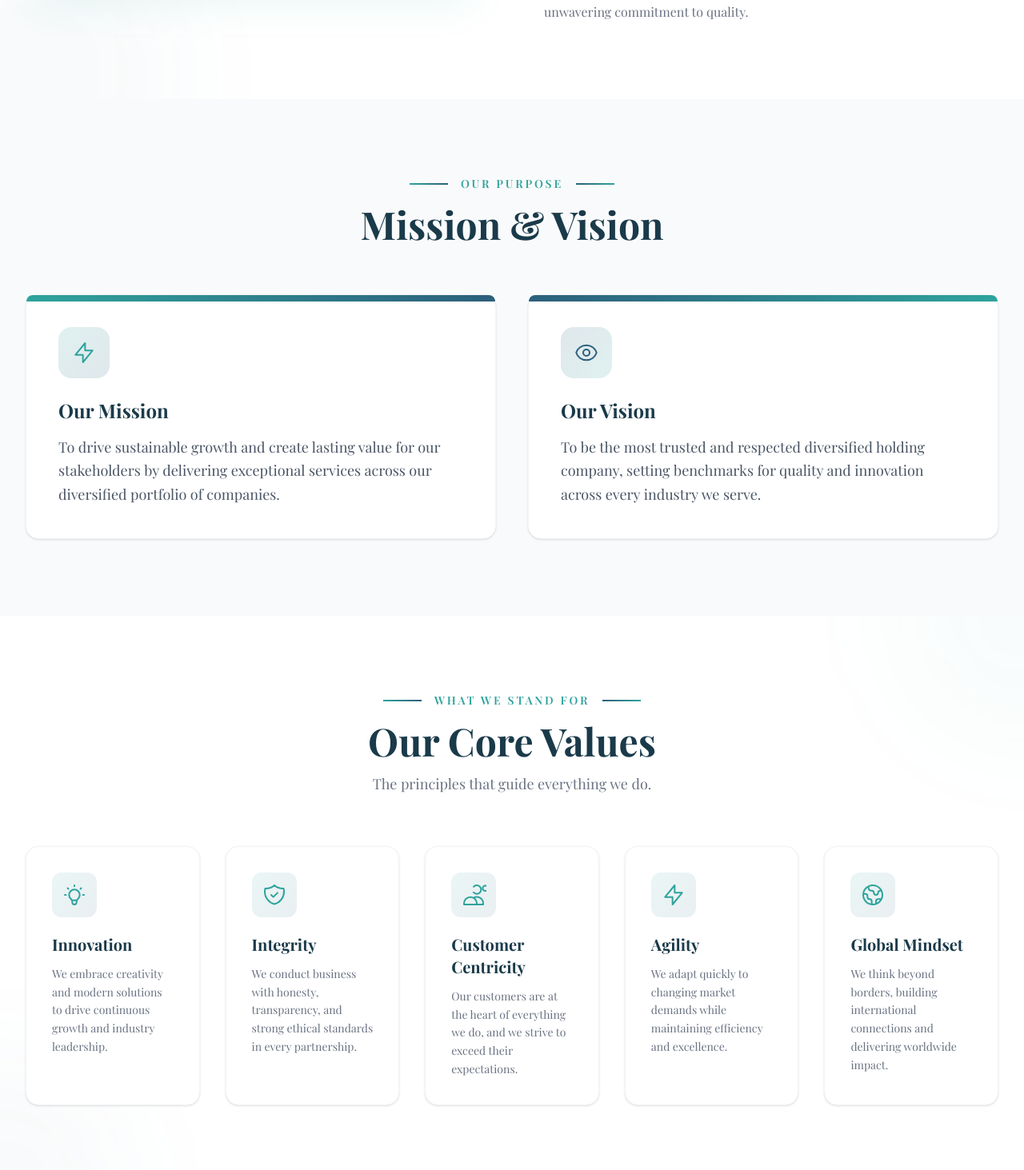
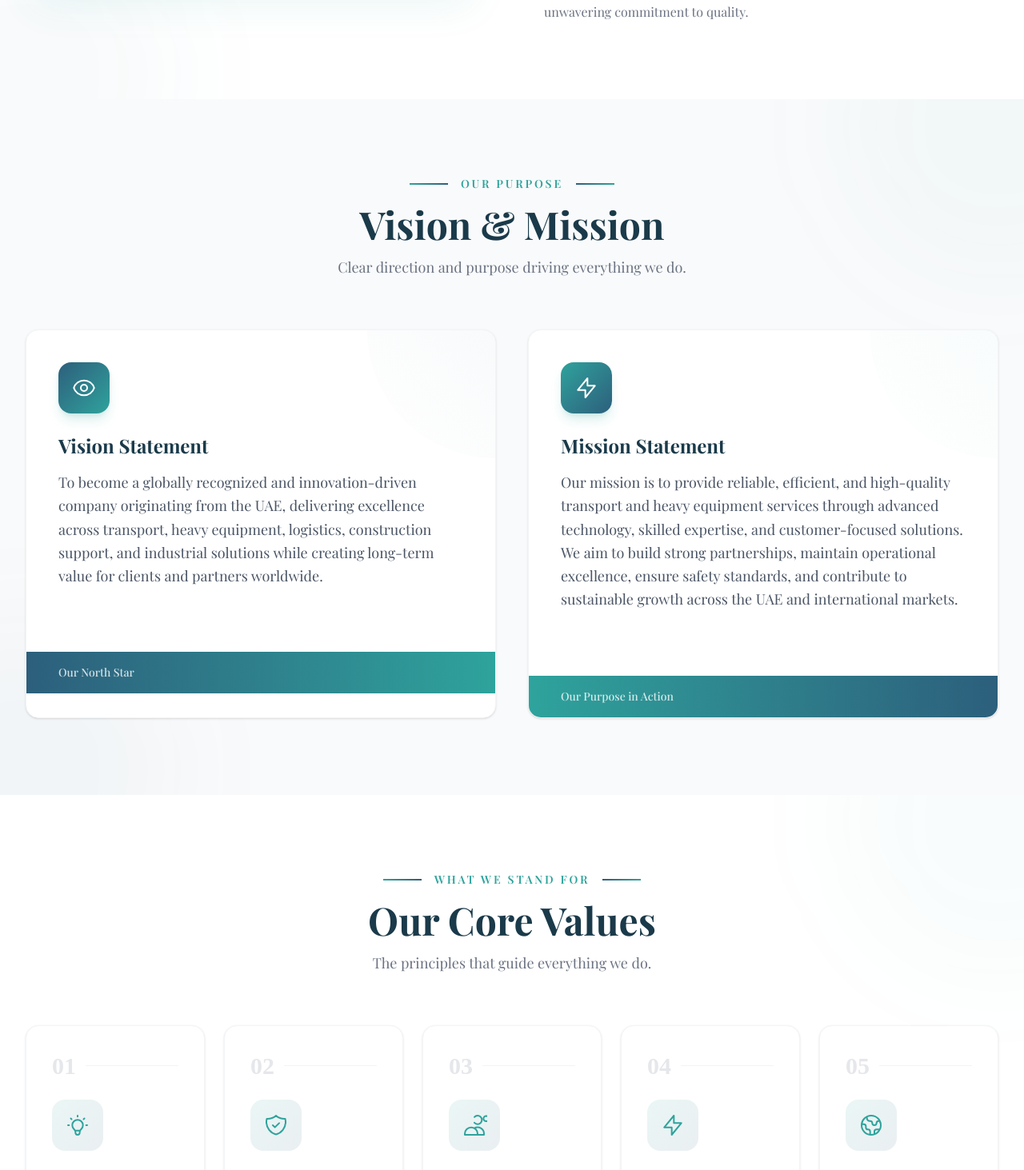
Before and after one commit to graphicsfaisal90-max/venturis-holdings, a React (Vite) app: page /about in a window 1280 px wide. Shown: the part 1644-3107 px from the top of the page at 80% size. Built offline with nearby package versions, Linux system fonts and the light colour scheme; no server answers; a web font is replaced by a local one.

Commit message:
Update Vision & Mission statements with modern cards, redesign Core Values with unique card layout and numbered badges

```diff
--- a/src/pages/About.jsx
+++ b/src/pages/About.jsx
@@ -218,49 +218,64 @@ export default function About() {
         </div>
       </section>
 
-      <section className="py-24 bg-gray-50">
-        <div className="max-w-7xl mx-auto px-4 sm:px-6 lg:px-8">
+      <section className="py-24 bg-gray-50 relative overflow-hidden">
+        <div className="absolute -top-40 -right-40 w-96 h-96 bg-brand-teal/3 rounded-full blur-3xl pointer-events-none" />
+        <div className="absolute -bottom-40 -left-40 w-96 h-96 bg-brand-navy/3 rounded-full blur-3xl pointer-events-none" />
+        <div className="max-w-7xl mx-auto px-4 sm:px-6 lg:px-8 relative">
           <div className="flex items-center gap-4 justify-center mb-4">
             <span className="w-12 h-0.5 bg-gradient-to-r from-brand-teal to-brand-navy" />
             <span className="text-sm font-semibold text-brand-teal uppercase tracking-[0.2em]">Our Purpose</span>
             <span className="w-12 h-0.5 bg-gradient-to-r from-brand-navy to-brand-teal" />
           </div>
-          <h2 className="text-4xl sm:text-5xl font-bold text-brand-dark text-center mt-4 mb-16">
-            Mission & Vision
+          <h2 className="text-4xl sm:text-5xl font-bold text-brand-dark text-center mt-4 mb-4">
+            Vision & Mission
           </h2>
+          <p className="text-gray-500 max-w-2xl mx-auto text-lg text-center mb-16">
+            Clear direction and purpose driving everything we do.
+          </p>
           <div className="grid md:grid-cols-2 gap-10">
-            <div className="bg-white rounded-2xl p-10 shadow-sm border border-gray-100 relative group hover:shadow-xl hover:shadow-brand-teal/10 transition-all duration-500">
-              <div className="absolute top-0 left-0 right-0 h-2 bg-gradient-to-r from-brand-teal to-brand-navy rounded-t-2xl" />
-              <div className="w-16 h-16 rounded-2xl bg-gradient-to-br from-brand-teal/15 to-brand-navy/15 flex items-center justify-center mb-6 group-hover:from-brand-teal group-hover:to-brand-navy group-hover:text-white transition-all duration-500">
-                <svg className="w-8 h-8 text-brand-teal group-hover:text-white transition-colors duration-500" fill="none" stroke="currentColor" viewBox="0 0 24 24">
-                  <path strokeLinecap="round" strokeLinejoin="round" strokeWidth={1.5} d="M13 10V3L4 14h7v7l9-11h-7z" />
-                </svg>
+            <div className="bg-white rounded-2xl overflow-hidden shadow-sm border border-gray-100 group hover:shadow-2xl hover:shadow-brand-teal/15 hover:-translate-y-1 transition-all duration-500">
+              <div className="relative p-10 pb-20">
+                <div className="absolute top-0 right-0 w-40 h-40 bg-gradient-to-bl from-brand-navy/[0.03] to-transparent rounded-bl-full" />
+                <div className="w-16 h-16 rounded-2xl bg-gradient-to-br from-brand-navy to-brand-teal flex items-center justify-center mb-6 shadow-lg shadow-brand-teal/20">
+                  <svg className="w-8 h-8 text-white" fill="none" stroke="currentColor" viewBox="0 0 24 24">
+                    <path strokeLinecap="round" strokeLinejoin="round" strokeWidth={1.5} d="M15 12a3 3 0 11-6 0 3 3 0 016 0z" />
+                    <path strokeLinecap="round" strokeLinejoin="round" strokeWidth={1.5} d="M2.458 12C3.732 7.943 7.523 5 12 5c4.478 0 8.268 2.943 9.542 7-1.274 4.057-5.064 7-9.542 7-4.477 0-8.268-2.943-9.542-7z" />
+                  </svg>
+                </div>
+                <h3 className="text-2xl font-bold text-brand-dark mb-4">Vision Statement</h3>
+                <p className="text-gray-600 leading-relaxed text-lg">
+                  To become a globally recognized and innovation-driven company originating from the UAE, delivering excellence across transport, heavy equipment, logistics, construction support, and industrial solutions while creating long-term value for clients and partners worldwide.
+                </p>
               </div>
-              <h3 className="text-2xl font-bold text-brand-dark mb-4">Our Mission</h3>
-              <p className="text-gray-600 leading-relaxed text-lg">
-                To drive sustainable growth and create lasting value for our stakeholders by delivering exceptional services across our diversified portfolio of companies.
-              </p>
+              <div className="bg-gradient-to-r from-brand-navy to-brand-teal px-10 py-4">
+                <p className="text-white/80 text-sm font-medium">Our North Star</p>
+              </div>
             </div>
-            <div className="bg-white rounded-2xl p-10 shadow-sm border border-gray-100 relative group hover:shadow-xl hover:shadow-brand-teal/10 transition-all duration-500">
-              <div className="absolute top-0 left-0 right-0 h-2 bg-gradient-to-r from-brand-navy to-brand-teal rounded-t-2xl" />
-              <div className="w-16 h-16 rounded-2xl bg-gradient-to-br from-brand-navy/15 to-brand-teal/15 flex items-center justify-center mb-6 group-hover:from-brand-navy group-hover:to-brand-teal group-hover:text-white transition-all duration-500">
-                <svg className="w-8 h-8 text-brand-navy group-hover:text-white transition-colors duration-500" fill="none" stroke="currentColor" viewBox="0 0 24 24">
-                  <path strokeLinecap="round" strokeLinejoin="round" strokeWidth={1.5} d="M15 12a3 3 0 11-6 0 3 3 0 016 0z" />
-                  <path strokeLinecap="round" strokeLinejoin="round" strokeWidth={1.5} d="M2.458 12C3.732 7.943 7.523 5 12 5c4.478 0 8.268 2.943 9.542 7-1.274 4.057-5.064 7-9.542 7-4.477 0-8.268-2.943-9.542-7z" />
-                </svg>
+            <div className="bg-white rounded-2xl overflow-hidden shadow-sm border border-gray-100 group hover:shadow-2xl hover:shadow-brand-teal/15 hover:-translate-y-1 transition-all duration-500">
+              <div className="relative p-10 pb-20">
+                <div className="absolute top-0 right-0 w-40 h-40 bg-gradient-to-bl from-brand-teal/[0.03] to-transparent rounded-bl-full" />
+                <div className="w-16 h-16 rounded-2xl bg-gradient-to-br from-brand-teal to-brand-navy flex items-center justify-center mb-6 shadow-lg shadow-brand-teal/20">
+                  <svg className="w-8 h-8 text-white" fill="none" stroke="currentColor" viewBox="0 0 24 24">
+                    <path strokeLinecap="round" strokeLinejoin="round" strokeWidth={1.5} d="M13 10V3L4 14h7v7l9-11h-7z" />
+                  </svg>
+                </div>
+                <h3 className="text-2xl font-bold text-brand-dark mb-4">Mission Statement</h3>
+                <p className="text-gray-600 leading-relaxed text-lg">
+                  Our mission is to provide reliable, efficient, and high-quality transport and heavy equipment services through advanced technology, skilled expertise, and customer-focused solutions. We aim to build strong partnerships, maintain operational excellence, ensure safety standards, and contribute to sustainable growth across the UAE and international markets.
+                </p>
               </div>
-              <h3 className="text-2xl font-bold text-brand-dark mb-4">Our Vision</h3>
-              <p className="text-gray-600 leading-relaxed text-lg">
-                To be the most trusted and respected diversified holding company, setting benchmarks for quality and innovation across every industry we serve.
-              </p>
+              <div className="bg-gradient-to-r from-brand-teal to-brand-navy px-10 py-4">
+                <p className="text-white/80 text-sm font-medium">Our Purpose in Action</p>
+              </div>
             </div>
           </div>
         </div>
       </section>
 
       <section className="py-24 bg-white relative overflow-hidden">
-        <div className="absolute -top-40 -right-40 w-80 h-80 bg-brand-teal/3 rounded-full blur-3xl pointer-events-none" />
-        <div className="absolute -bottom-40 -left-40 w-80 h-80 bg-brand-navy/3 rounded-full blur-3xl pointer-events-none" />
+        <div className="absolute -top-40 -right-40 w-96 h-96 bg-brand-teal/3 rounded-full blur-3xl pointer-events-none" />
+        <div className="absolute -bottom-40 -left-40 w-96 h-96 bg-brand-navy/3 rounded-full blur-3xl pointer-events-none" />
         <div className="max-w-7xl mx-auto px-4 sm:px-6 lg:px-8 relative">
           <div className="flex items-center gap-4 justify-center mb-4">
             <span className="w-12 h-0.5 bg-gradient-to-r from-brand-teal to-brand-navy" />
@@ -271,20 +286,27 @@ export default function About() {
           <p className="text-gray-500 max-w-2xl mx-auto text-lg text-center mb-16">
             The principles that guide everything we do.
           </p>
-          <div className="grid grid-cols-1 sm:grid-cols-2 lg:grid-cols-5 gap-8">
-            {values.map((v) => (
+          <div className="grid grid-cols-1 md:grid-cols-2 lg:grid-cols-3 xl:grid-cols-5 gap-6">
+            {values.map((v, i) => (
               <div
                 key={v.title}
-                className="group bg-white rounded-2xl p-8 shadow-sm border border-gray-100 hover:shadow-xl hover:shadow-brand-teal/10 hover:-translate-y-2 transition-all duration-500 relative"
+                className="group relative bg-white rounded-2xl border border-gray-100 shadow-sm hover:shadow-2xl hover:shadow-brand-teal/15 hover:-translate-y-2 transition-all duration-500 overflow-hidden"
               >
-                <div className="absolute inset-0 bg-gradient-to-br from-brand-teal/0 to-brand-navy/0 rounded-2xl group-hover:from-brand-teal/[0.02] group-hover:to-brand-navy/[0.02] transition-all duration-500 pointer-events-none" />
-                <div className="relative">
-                  <div className="w-14 h-14 rounded-xl bg-gradient-to-br from-brand-teal/10 to-brand-navy/10 flex items-center justify-center mb-5 group-hover:from-brand-teal group-hover:to-brand-navy group-hover:text-white transition-all duration-500 text-brand-teal">
+                <div className="absolute top-0 left-0 right-0 h-1.5 bg-gradient-to-r from-brand-teal to-brand-navy origin-left scale-x-0 group-hover:scale-x-100 transition-transform duration-700" />
+                <div className="p-8">
+                  <div className="flex items-center gap-3 mb-6">
+                    <span className="text-3xl font-bold text-gray-200 font-number group-hover:text-brand-teal/20 transition-colors duration-500">
+                      {(i + 1).toString().padStart(2, '0')}
+                    </span>
+                    <div className="flex-1 h-px bg-gray-100 group-hover:bg-gradient-to-r group-hover:from-brand-teal/30 group-hover:to-transparent transition-all duration-500" />
+                  </div>
+                  <div className="w-16 h-16 rounded-2xl bg-gradient-to-br from-brand-teal/10 to-brand-navy/10 flex items-center justify-center mb-5 text-brand-teal group-hover:from-brand-teal group-hover:to-brand-navy group-hover:text-white group-hover:shadow-lg group-hover:shadow-brand-teal/30 transition-all duration-500">
                     {v.icon}
                   </div>
                   <h3 className="text-xl font-bold text-brand-dark mb-3 group-hover:text-brand-teal transition-colors duration-300">{v.title}</h3>
                   <p className="text-gray-500 text-sm leading-relaxed">{v.desc}</p>
                 </div>
+                <div className="absolute -bottom-2 -right-2 w-20 h-20 bg-gradient-to-br from-brand-teal/5 to-brand-navy/5 rounded-full opacity-0 group-hover:opacity-100 transition-opacity duration-500" />
               </div>
             ))}
           </div>
```
